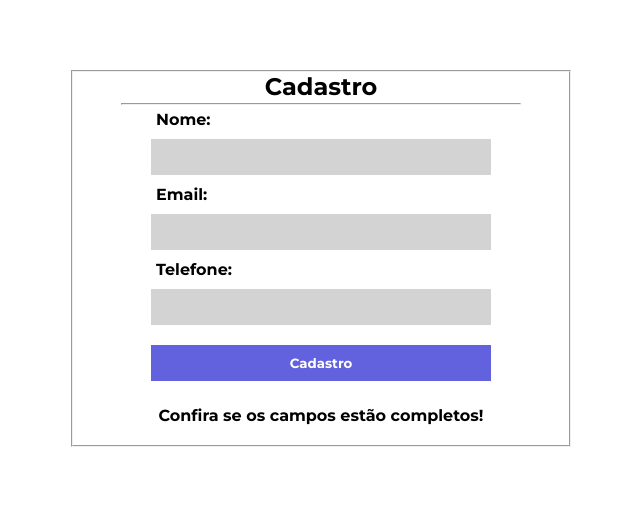
After one commit to carllosh1/php, a PHP site: page /aula008/index.php in a window 1280 px wide. The commit adds this page. Shown: the top 516 px of the page, without its empty margins (319-959 px from the left). Run offline with PHP 8.4, Linux system fonts and the light colour scheme.

Commit message:
update 09/09/2021

```diff
--- /dev/null
+++ b/aula008/index.php
@@ -0,0 +1,115 @@
+<!DOCTYPE html>
+<html lang="en">
+<head>
+    <meta charset="UTF-8">
+    <meta http-equiv="X-UA-Compatible" content="IE=edge">
+    <meta name="viewport" content="width=device-width, initial-scale=1.0">
+    <title>Document</title>
+
+    <link rel="preconnect" href="https://fonts.gstatic.com">
+    <style>
+        *{
+            padding:0px;
+            margin:0px;
+            text-decoration: none;
+            font-family: Montserrat;
+
+        }
+
+        form{
+            width: 500px;;
+            margin: 70px auto;
+        }
+        .flex{
+            display:flex;
+
+            align-items:center;
+            justify-content:center;
+        }
+        .login p{
+        margin: 5px;
+        }
+        .container{
+            text-align: center;
+            width:400px;
+            margin:0 auto;
+
+
+        }
+        .container p{
+
+            text-align: start;
+            margin:5px 35px;
+            font-weight: bold;
+
+        }
+        #title{
+            margin-bottom:2px;
+
+        }
+
+        input{
+            border: none;
+            background:lightgray;
+
+            margin:5px;
+            padding:10px;
+
+            width:80%;
+
+
+        }
+        .btn-login{
+            background: rgba(89, 89, 220, 0.941);
+            color: white;
+            width:85%;
+            margin-top: 15px;
+
+        }
+        #cadastro{
+            text-align:center;
+            margin: 20px;
+        }
+
+    </style>
+
+<link href="https://fonts.googleapis.com/css2?family=Montserrat:wght@700&display=swap" rel="stylesheet">
+</head>
+<body>
+    <form action="aula008-pdo.php" method="post">
+        <fieldset>
+            <div class="container">
+                <h2 id="title">Cadastro</h2>
+            <hr>
+
+            <div class="input ">
+                <p>Nome:</p>
+                <input type="text" name="nomeAluno" id="nomeAluno">
+
+            </div>
+            <div class="input">
+                <p>Email:</p>
+                <input type="email" name="emailAluno" id="emailAluno">
+
+            </div>
+            <div class="input">
+                <p>Telefone:</p>
+                <input type="tel" name="telefoneAluno" id="telefoneAluno">
+
+            </div>
+
+
+           <input class="btn-login" type="submit"  value="Cadastro">
+
+            <p id="cadastro"> Confira se os campos estão completos!</p>
+
+            </div>
+
+
+        </fieldset>
+
+
+    </form>
+   <script src="login.js"></script>
+</body>
+</html>
```
Also changed, not shown: aula002.php (+11 -11 lines), aula003.php (+6 -6 lines), aula005.php (+4 -4 lines), aula007/aula007-pdo.php (added, +23 -0 lines), aula007/aula007-sql.sql (added, +11 -0 lines), aula007/index.php (added, +21 -0 lines), aula008/aula008-pdo.php (added, +38 -0 lines), aula008/aula008-sql.sql (added, +12 -0 lines), aula006/aula006-salarioJS.html (renamed from aula006-salarioJS.html), aula006/aula006.php (renamed from aula006.php).
